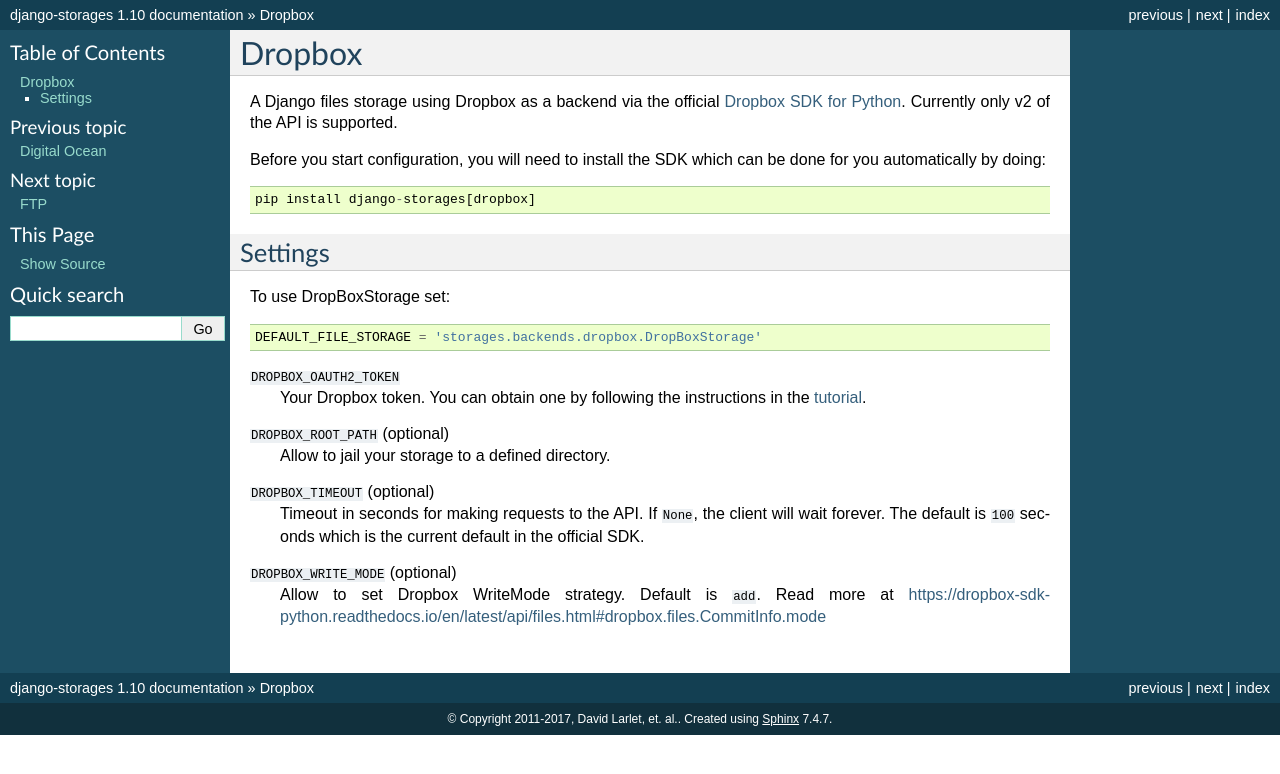
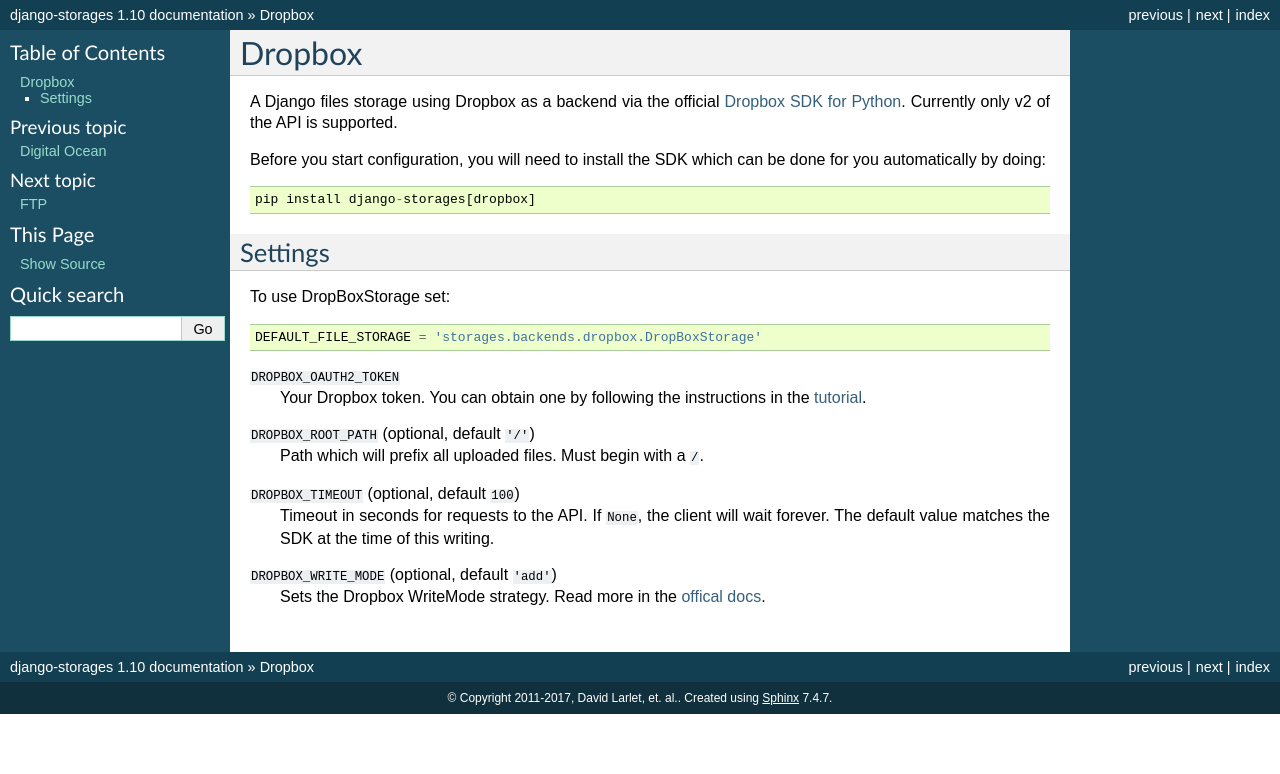
Before and after one commit to jschneier/django-storages, a Sphinx documentation site: the page built from docs/backends/dropbox.rst, in a window 1280 px wide. Shown: the top 774 px of the page. Built offline with Sphinx 7.4.7, drawn with Linux system fonts in a browser that asks for light colours.

Commit message:
Update Dropbox docs

```diff
--- a/docs/backends/dropbox.rst
+++ b/docs/backends/dropbox.rst
@@ -17,18 +17,18 @@
     DEFAULT_FILE_STORAGE = 'storages.backends.dropbox.DropBoxStorage'
 
 ``DROPBOX_OAUTH2_TOKEN``
-    Your Dropbox token. You can obtain one by following the instructions in the `tutorial`_.
+   Your Dropbox token. You can obtain one by following the instructions in the `tutorial`_.
 
-``DROPBOX_ROOT_PATH`` (optional)
-    Allow to jail your storage to a defined directory.
+``DROPBOX_ROOT_PATH`` (optional, default ``'/'``)
+   Path which will prefix all uploaded files. Must begin with a ``/``.
 
-``DROPBOX_TIMEOUT`` (optional)
-      Timeout in seconds for making requests to the API. If ``None``, the client will wait forever.
-      The default is ``100`` seconds which is the current default in the official SDK.
+``DROPBOX_TIMEOUT`` (optional, default ``100``)
+   Timeout in seconds for requests to the API. If ``None``, the client will wait forever.
+   The default value matches the SDK at the time of this writing.
 
-``DROPBOX_WRITE_MODE`` (optional)
-      Allow to set Dropbox WriteMode strategy.
-      Default is ``add``. Read more at https://dropbox-sdk-python.readthedocs.io/en/latest/api/files.html#dropbox.files.CommitInfo.mode
+``DROPBOX_WRITE_MODE`` (optional, default ``'add'``)
+   Sets the Dropbox WriteMode strategy. Read more in the `offical docs`_.
 
 .. _`tutorial`: https://www.dropbox.com/developers/documentation/python#tutorial
 .. _`Dropbox SDK for Python`: https://www.dropbox.com/developers/documentation/python#tutorial
+.. _`offical docs`: https://dropbox-sdk-python.readthedocs.io/en/latest/api/files.html#dropbox.files.WriteMode
```
